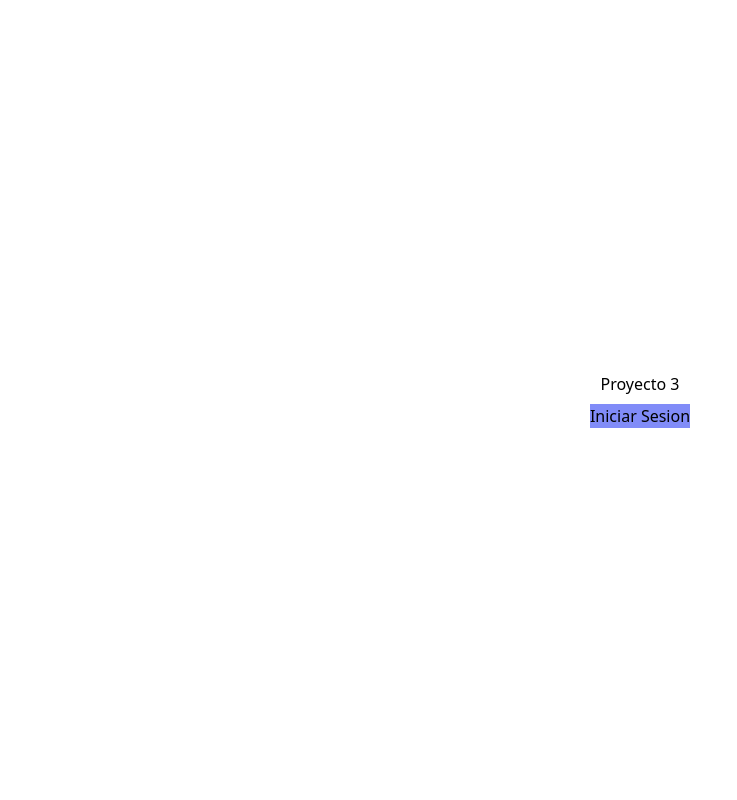
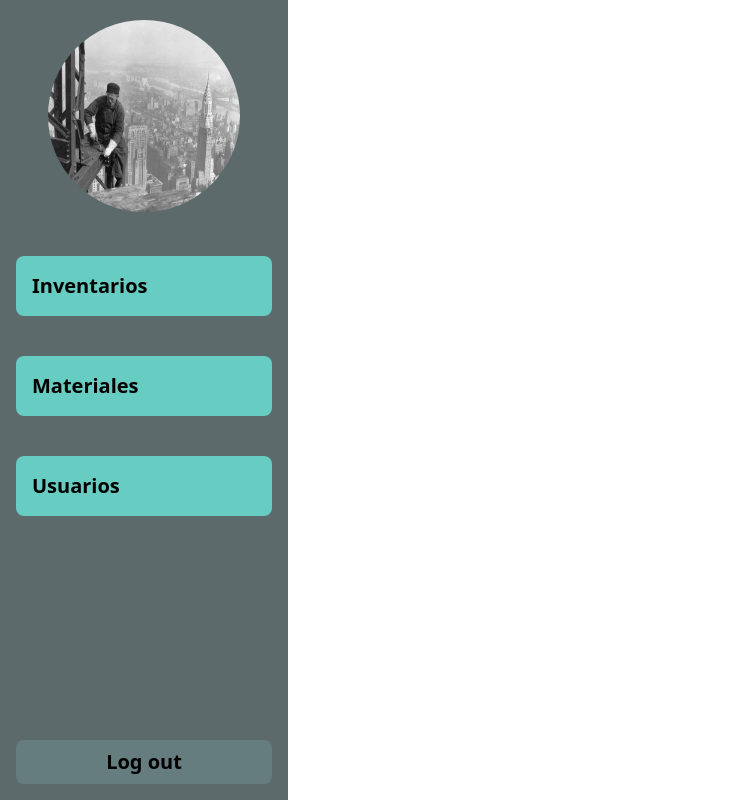
Before and after one commit to victor013001/IW-Proyecto-3, a Next.js app: page / in a window 1280 px wide. Shown: the whole page, without its empty margins (0-737 px from the left). Built offline with nearby package versions, Linux system fonts and the light colour scheme.

Commit message:
sidebar con datos quemados sin conexión a auth0

```diff
--- /dev/null
+++ b/components/Sidebar.tsx
@@ -0,0 +1,25 @@
+import { signOut } from "next-auth/react"
+
+const Sidebar = () => {
+  return (
+    <aside className="flex flex-col h-screen w-72 bg-color-sidebar justify-between">
+        <div className='flex flex-col gap-2'>
+        <div className='flex justify-center m-5 rounded-full h-48 w-48 self-center items-stretch'>
+          <img className="object-fill rounded-full" src='media/bg.jpg' alt='logo' />
+        </div>
+        <nav>
+          <ul className='flex flex-col gap-2'>
+            <li className="bg-buttom-sidebar m-4 p-4 rounded-lg font-semibold text-xl hover:cursor-pointer hover:bg-buttom-hover-sidebar">Inventarios</li>
+            <li className="bg-buttom-sidebar m-4 p-4 rounded-lg font-semibold text-xl hover:cursor-pointer hover:bg-buttom-hover-sidebar">Materiales</li>
+            <li className="bg-buttom-sidebar m-4 p-4 rounded-lg font-semibold text-xl hover:cursor-pointer hover:bg-buttom-hover-sidebar">Usuarios</li>
+          </ul>
+        </nav>
+      </div>
+        <button className="m-4 p-2 rounded-lg font-semibold text-xl hover:cursor-pointer bg-buttom-logout-sidebar hover:bg-buttom-logout-hover-sidebar" type='button' onClick={() => signOut()}>
+            Log out
+        </button>
+    </aside>
+  )
+}
+
+export {Sidebar}
--- a/pages/index.tsx
+++ b/pages/index.tsx
@@ -1,16 +1,23 @@
+import { Sidebar } from '@components/Sidebar';
 import { signIn } from 'next-auth/react';
+import Head from 'next/head'
 
 const Home = () => {
-  const text = 'Proyecto 3';
   return (
-    <div className='flex w-full h-screen flex-col gap-2 justify-center items-center'>
-      {text}
-      <div>
-        <button onClick={() => signIn()} className='bg-indigo-400'>
-          Iniciar Sesion
-        </button>
-      </div>
-    </div>
+    <>
+    <Head>
+      <title>ConstruStock</title>
+      <meta
+        name='viewport'
+        content='width=device-width, initial-scale=1'
+      ></meta>
+    </Head>
+    <body className='flex'>
+        <Sidebar/>
+    </body>
+
+    </>
+
   );
 };
 
--- a/styles/globals.css
+++ b/styles/globals.css
@@ -2,6 +2,12 @@
 @tailwind components;
 @tailwind utilities;
 
+.img-logo{
+  background-image: url("/media/bg.jpg");
+  background-repeat: no-repeat;
+  background-size: cover;
+   background-attachment: fixed;
+}
 .debug {
   border: 1px solid red;
 }
--- a/tailwind.config.js
+++ b/tailwind.config.js
@@ -7,6 +7,13 @@ module.exports = {
   ],
   theme: {
     extend: {
+      colors: {
+        'color-sidebar': '#5C6A6C',
+        'buttom-sidebar': '#67CCC1',
+        'buttom-hover-sidebar': '#4294AB',
+        'buttom-logout-sidebar': '#667D80',
+        'buttom-logout-hover-sidebar': '#48524E',
+      }
     },
   },
   plugins: [],
```
Also changed, not shown: public/media/bg.jpg (added).
